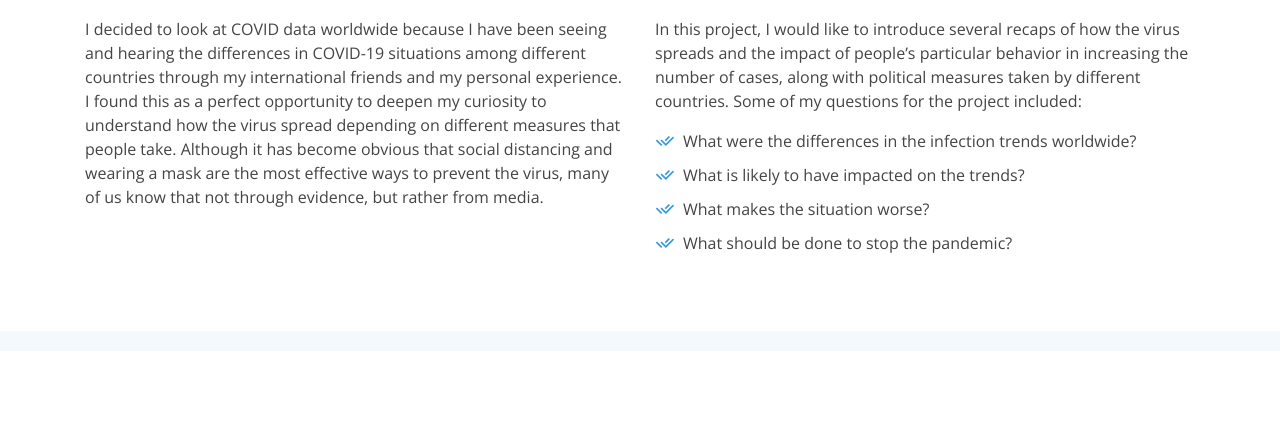
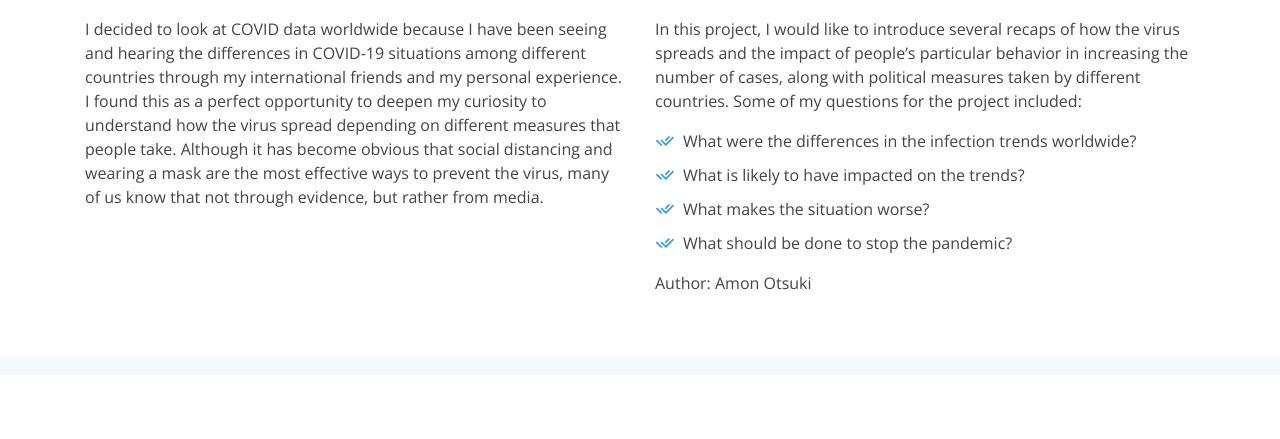
Before and after one commit to Goma0925/covid-19-science-communicator, a plain HTML site: page index.html in a window 1280 px wide. Shown: the part 169-608 px from the top of the page. Drawn offline with nearby package versions, Linux system fonts and the light colour scheme.

Commit message:
Added minor changes

```diff
--- a/index.html
+++ b/index.html
@@ -5,7 +5,7 @@
   <meta charset="utf-8">
   <meta content="width=device-width, initial-scale=1.0" name="viewport">
 
-  <title>Amon Otsuki</title>
+  <title>NSC - Amon Otsuki</title>
   <meta content="" name="description">
   <meta content="" name="keywords">
 
@@ -82,6 +82,8 @@
                   <li><i class="ri-check-double-line"></i>  What makes the situation worse?  </li>
                   <li><i class="ri-check-double-line"></i>  What should be done to stop the pandemic?  </li>
                 </ul>
+              </p>
+              <p> Author: Amon Otsuki</p>
             </div>
           </div>
           <!-- END INTRO -->
```
Lines whose indentation alone changed are shown as unchanged.
